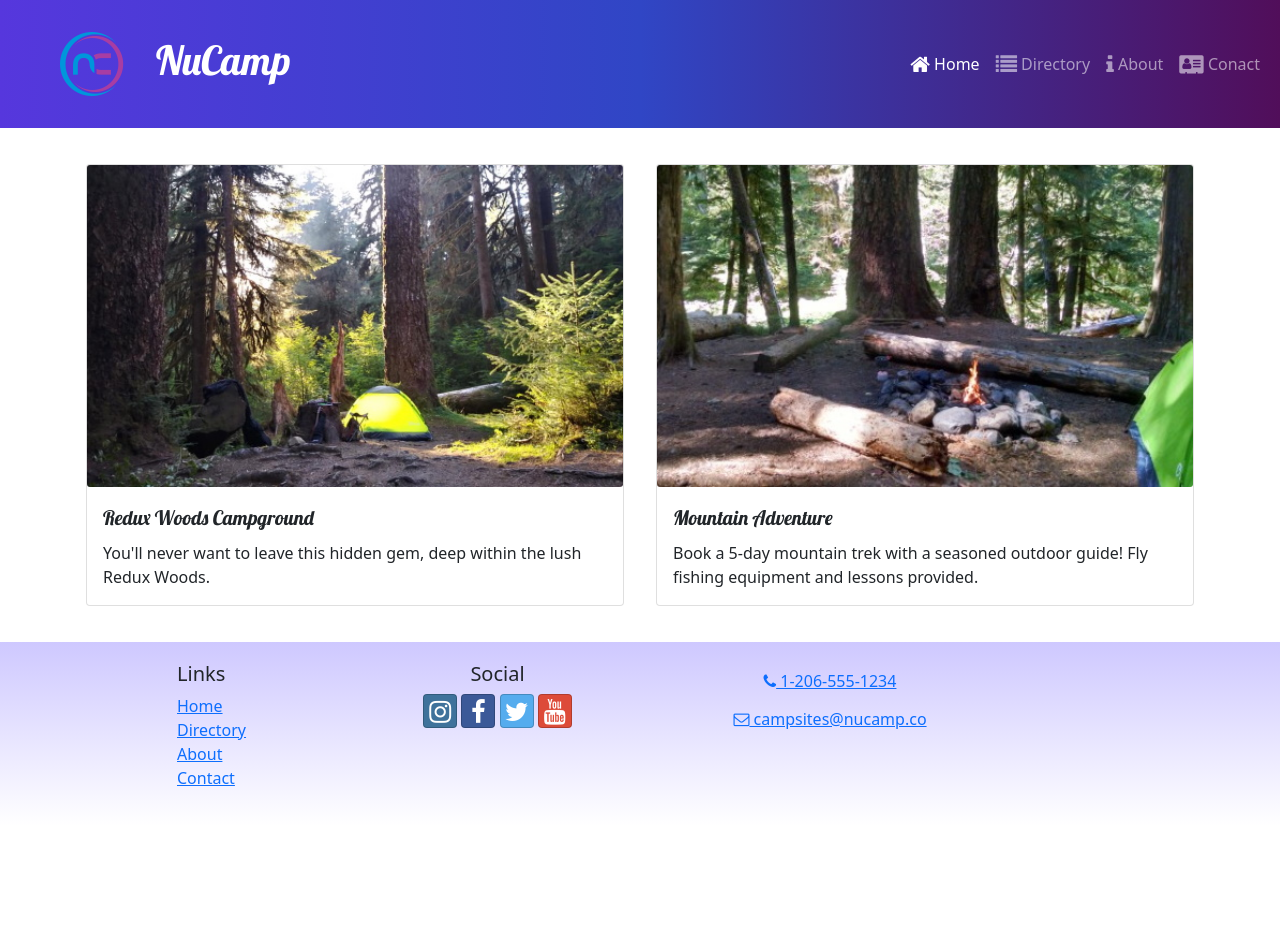
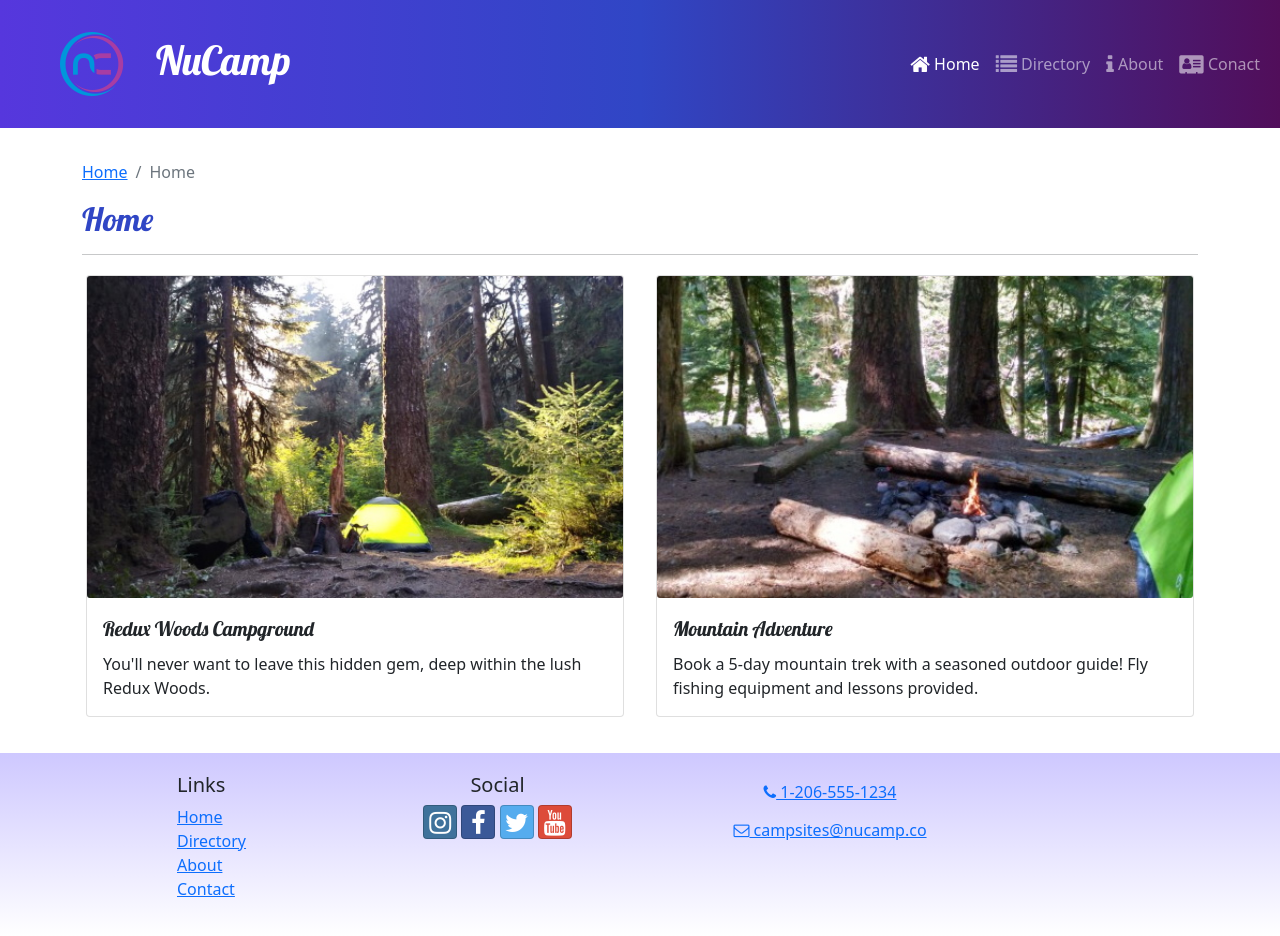
Before and after one commit to NueKid/nucampsite-react, a React (Create React App) app: page / in a window 1280 px wide. Before the commit the page ends 826 px from the top, so only its background shows below. Built offline with nearby package versions, Linux system fonts and the light colour scheme.

Commit message:
added breadcrumb navigation

```diff
--- /dev/null
+++ b/src/components/SubHeader.js
@@ -0,0 +1,26 @@
+import { Col, Row, Breadcrumb, BreadcrumbItem } from 'reactstrap';
+import { Link } from 'react-router-dom';
+
+const SubHeader = ({ current, detail }) => {
+    return (
+        <Row>
+            <Col>
+                <Breadcrumb>
+                    <BreadcrumbItem>
+                        <Link to='/'>Home</Link>
+                    </BreadcrumbItem>
+                    {detail && (
+                        <BreadcrumbItem>
+                            <Link to='/directory'>Directory</Link>
+                        </BreadcrumbItem>
+                    )}
+                    <BreadcrumbItem active>{current}</BreadcrumbItem>
+                </Breadcrumb>
+                <h2>{current}</h2>
+                <hr />
+            </Col>
+        </Row>
+    )
+};
+
+export default SubHeader;
--- a/src/features/comments/CommentsList.js
+++ b/src/features/comments/CommentsList.js
@@ -1,5 +1,5 @@
 import { Col } from 'reactstrap';
-import Comment from './Comment.JS';
+import Comment from './Comment';
 import { selectCommentsbyCampsiteId } from './commentsSlice';
 
 const CommentsList = ({ campsiteId }) => {
--- a/src/pages/CampsiteDetailPage.js
+++ b/src/pages/CampsiteDetailPage.js
@@ -3,6 +3,7 @@
 import { selectCampsiteById } from '../features/campsites/campsitesSlice';
 import CampsiteDetail from '../features/campsites/CampsiteDetail';
 import CommentsList from '../features/comments/CommentsList';
+import SubHeader from '../components/SubHeader';
 
 const CampsiteDetailPage = () => {
     const { campsiteId }  = useParams();
@@ -10,6 +11,7 @@
 
     return (
         <Container>
+            <SubHeader current={campsite.name} detail={true}/>
             <Row>
                 <CampsiteDetail campsite={campsite} />
                 <CommentsList campsiteId={campsiteId} />
--- a/src/pages/CampsitesDirectoryPage.js
+++ b/src/pages/CampsitesDirectoryPage.js
@@ -1,10 +1,12 @@
  import { Container } from 'reactstrap';
  import CampsitesList from '../features/campsites/CampsitesList';
+ import SubHeader from '../components/SubHeader';
 
  const CampsitesDirectoryPage = () => {
 
     return (
         <Container>
+            <SubHeader current='Directory' />
                     <CampsitesList />
         </Container>
     )
--- a/src/pages/HomePage.js
+++ b/src/pages/HomePage.js
@@ -1,9 +1,11 @@
 import { Container } from 'reactstrap';
 import DisplayList from '../features/display/DisplayList';
+import SubHeader from '../components/SubHeader';
 
 const HomePage = () => {
     return (
         <Container>
+            <SubHeader current='Home' />
             <DisplayList />
         </Container>
     )
```
